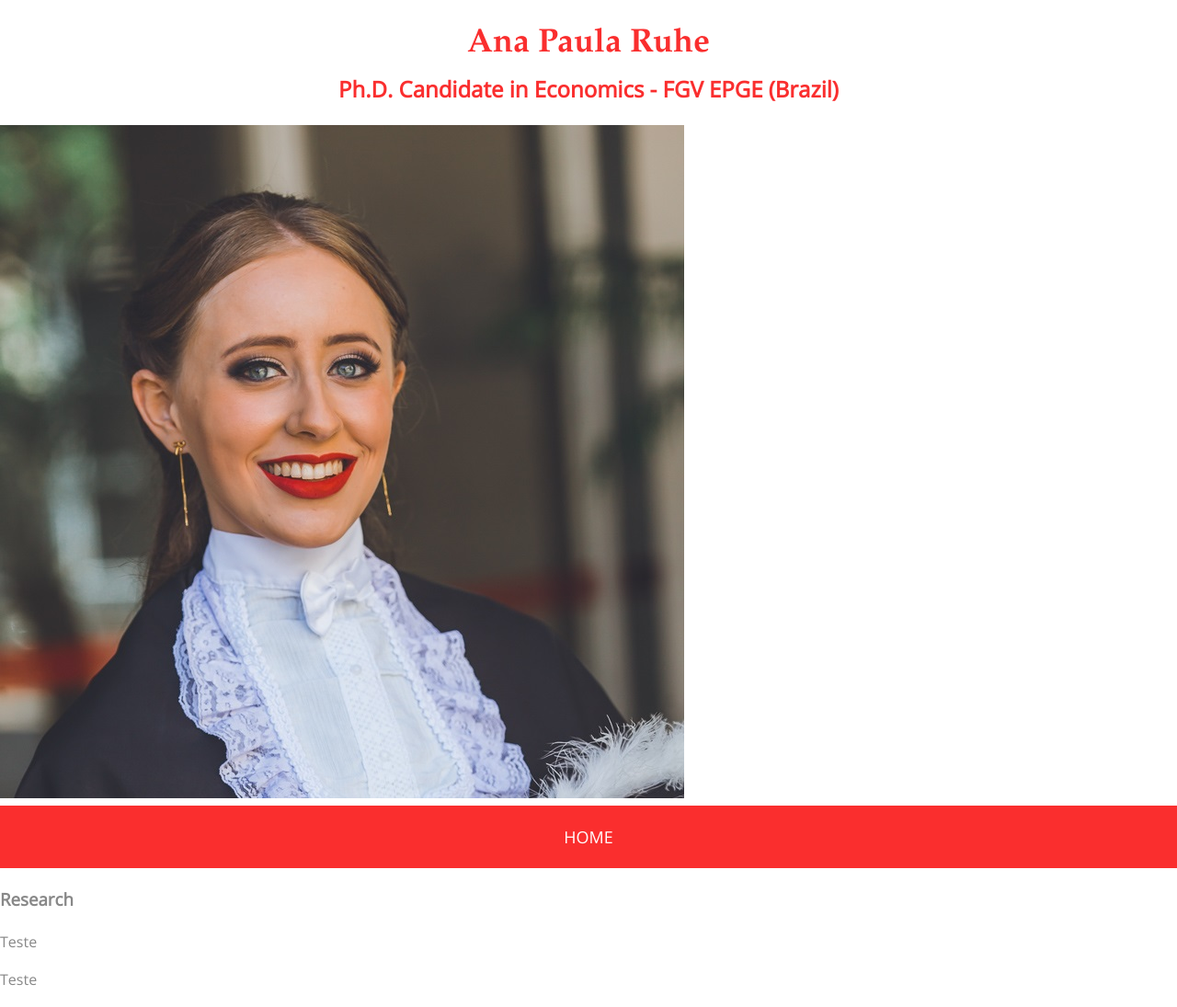
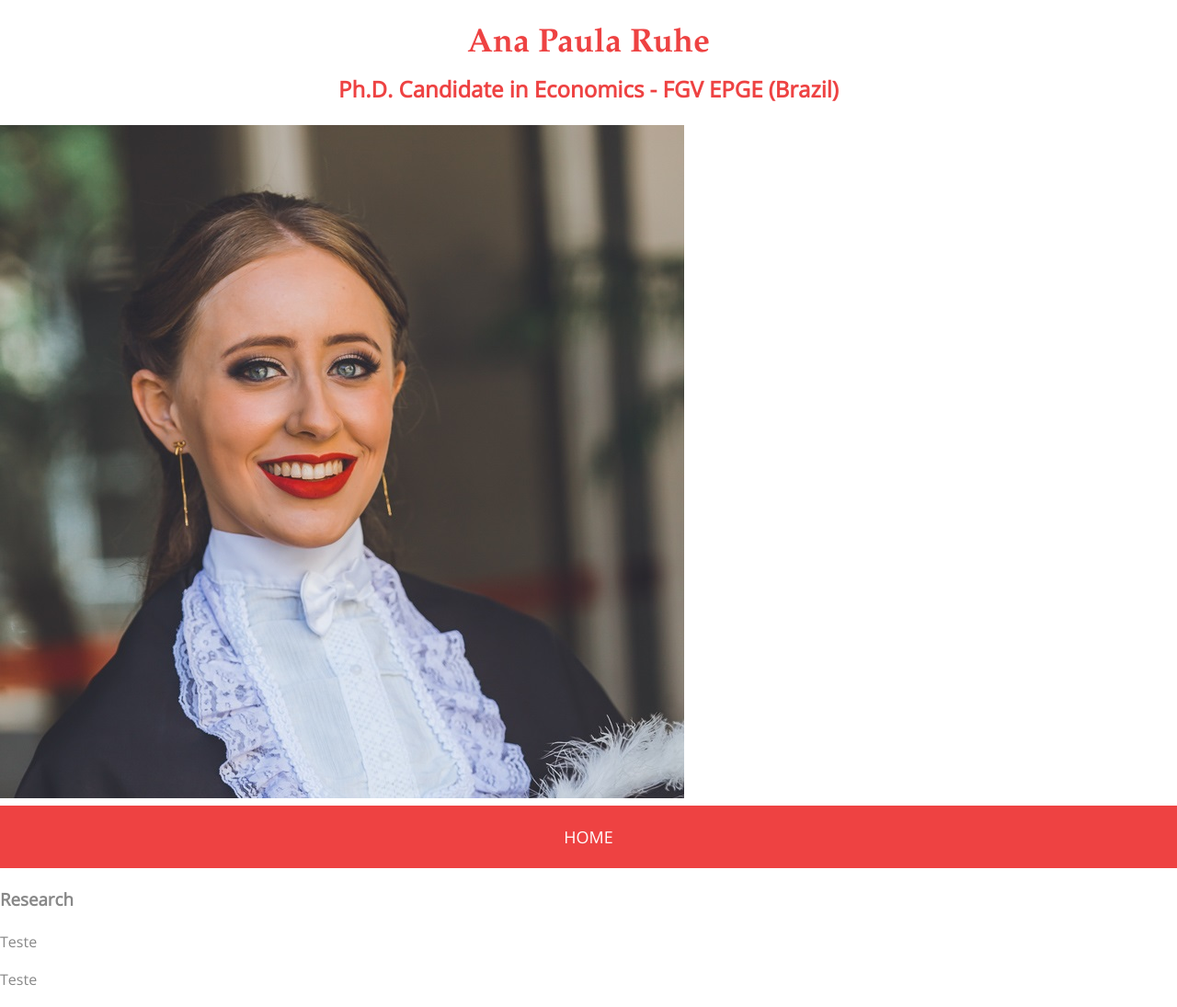
Before and after one commit to anapaularuhe/anapaularuhe.github.io, a plain HTML site: page index.html in a window 1280 px wide. Shown: the whole page at 92% size. Drawn offline with nearby package versions, Linux system fonts and the light colour scheme.

Commit message:
Update index.html

```diff
--- a/index.html
+++ b/index.html
@@ -15,7 +15,7 @@
 			padding: 0;
 		}
 		h1, h2 {
-			color: #fa2e2e;
+			color: #ee4242;
 			font-weight: 600;
 			margin: 0;
 		}
@@ -39,7 +39,7 @@
 			right: 10px;
 		}
 		nav {
-			background-color: #fa2e2e;
+			background-color: #ee4242;
 			padding: 20px 0;
 			text-align: center;
 		}
```
